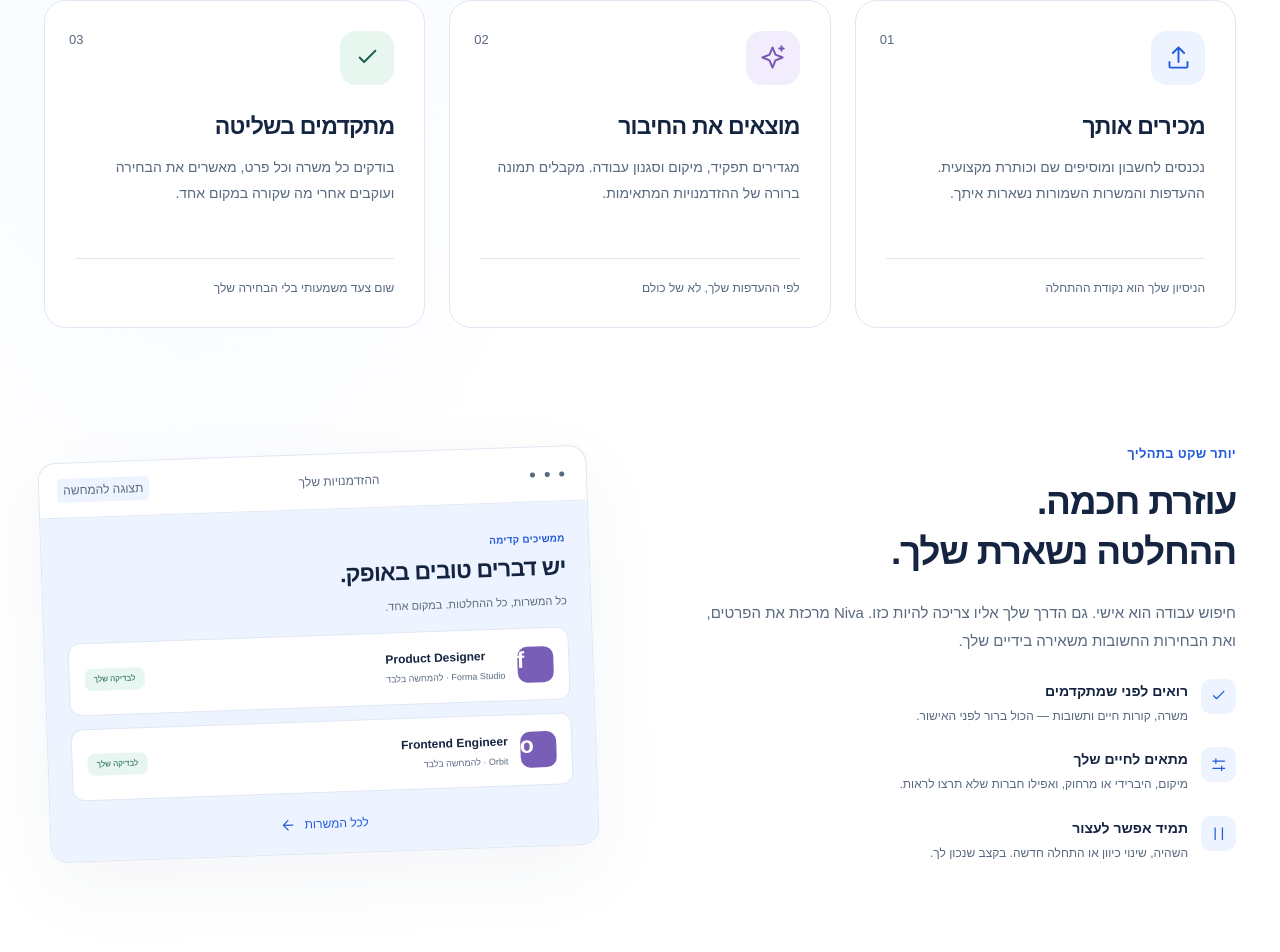
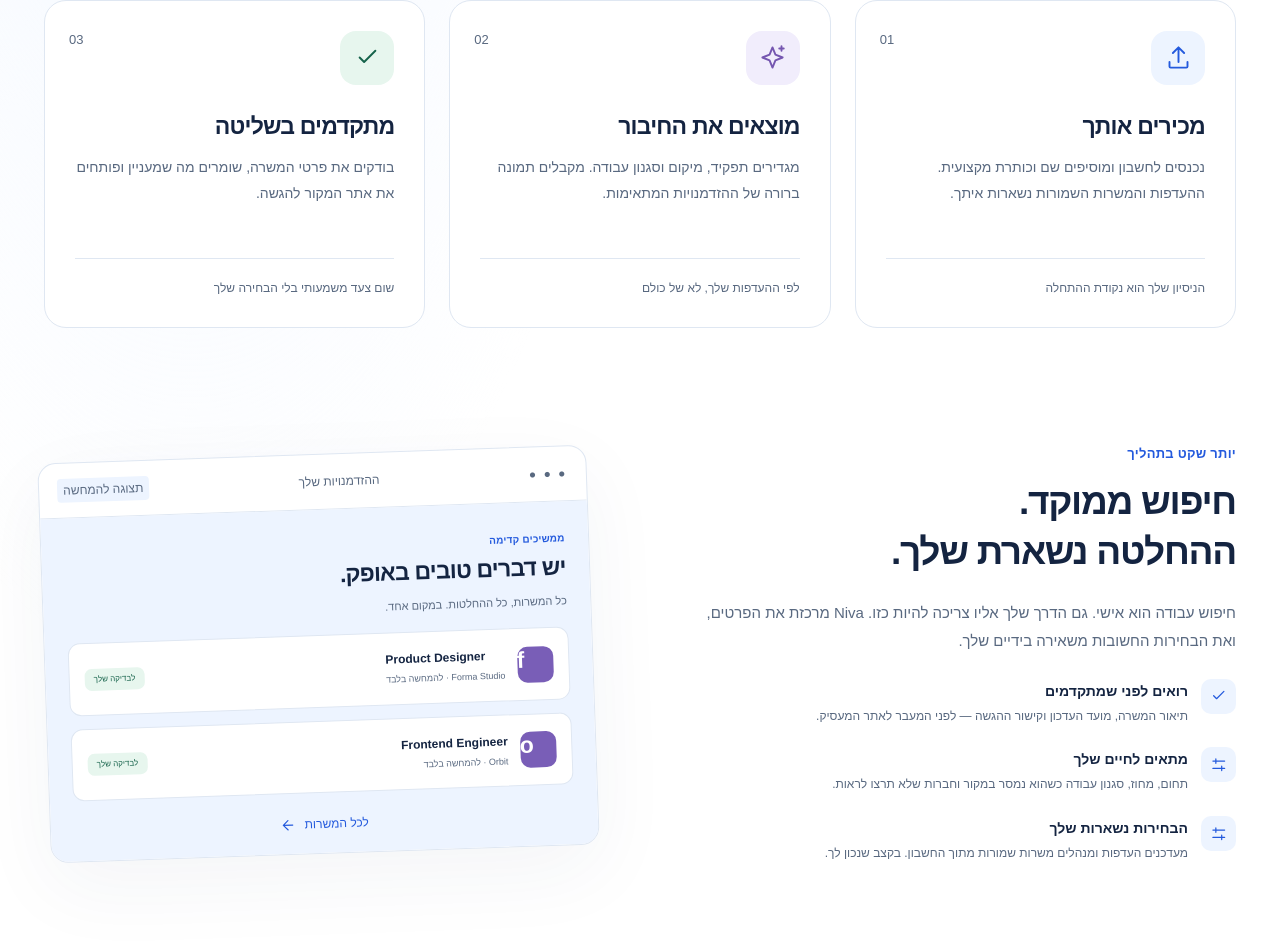
Before and after one commit to orKonijn/Niva-, an Angular app: page / in a window 1280 px wide. Shown: the part 1147-2099 px from the top of the page. Built offline with nearby package versions, Linux system fonts and the light colour scheme; no server answers.

Commit message:
Align landing-page descriptions with live job-search features

```diff
--- a/src/app/pages/home.html
+++ b/src/app/pages/home.html
@@ -70,7 +70,7 @@
         <div
           class="hero-reassurance mt-[22px] max-[901px]:flex-wrap max-[768px]:justify-center max-[768px]:mt-[20px]"
         >
-          <span><niva-icon name="check" /> כל הגשה באישור שלך</span
+          <span><niva-icon name="check" /> הגשה באתר המקור</span
           ><span><niva-icon name="check" /> הפרטים שלך בשליטתך</span>
         </div>
       </div>
@@ -184,7 +184,7 @@
             ><niva-icon name="check"
           /></span>
           <h3>מתקדמים בשליטה</h3>
-          <p>בודקים כל משרה וכל פרט, מאשרים את הבחירה ועוקבים אחרי מה שקורה במקום אחד.</p>
+          <p>בודקים את פרטי המשרה, שומרים מה שמעניין ופותחים את אתר המקור להגשה.</p>
           <span
             class="step-note block pt-[20px] text-[12px] text-muted max-[901px]:text-[12px] max-[768px]:text-[12px] max-[768px]:pt-[16px]"
             >שום צעד משמעותי בלי הבחירה שלך</span
@@ -234,7 +234,7 @@
             </div>
           }
           <a
-            routerLink="/app"
+            routerLink="/app/jobs"
             class="preview-bottom flex justify-center items-center gap-[9px] my-[22px_10px] text-[12px] text-brand"
             >לכל המשרות <niva-icon name="arrow"
           /></a>
@@ -244,7 +244,7 @@
         <span class="section-kicker block font-semibold text-brand tracking-[0.02em]"
           >יותר שקט בתהליך</span
         >
-        <h2>עוזרת חכמה.<br />ההחלטה נשארת שלך.</h2>
+        <h2>חיפוש ממוקד.<br />ההחלטה נשארת שלך.</h2>
         <p>
           חיפוש עבודה הוא אישי. גם הדרך שלך אליו צריכה להיות כזו. Niva מרכזת את הפרטים, ואת הבחירות
           החשובות משאירה בידיים שלך.
@@ -256,7 +256,7 @@
             /></span>
             <div>
               <strong>רואים לפני שמתקדמים</strong>
-              <p>משרה, קורות חיים ותשובות — הכול ברור לפני האישור.</p>
+              <p>תיאור המשרה, מועד העדכון וקישור ההגשה — לפני המעבר לאתר המעסיק.</p>
             </div>
           </li>
           <li>
@@ -265,16 +265,16 @@
             /></span>
             <div>
               <strong>מתאים לחיים שלך</strong>
-              <p>מיקום, היברידי או מרחוק, ואפילו חברות שלא תרצו לראות.</p>
+              <p>תחום, מחוז, סגנון עבודה כשהוא נמסר במקור וחברות שלא תרצו לראות.</p>
             </div>
           </li>
           <li>
             <span class="round-icon items-center justify-center shrink-[0]"
-              ><niva-icon name="pause"
+              ><niva-icon name="settings"
             /></span>
             <div>
-              <strong>תמיד אפשר לעצור</strong>
-              <p>השהיה, שינוי כיוון או התחלה חדשה. בקצב שנכון לך.</p>
+              <strong>הבחירות נשארות שלך</strong>
+              <p>מעדכנים העדפות ומנהלים משרות שמורות מתוך החשבון. בקצב שנכון לך.</p>
             </div>
           </li>
         </ul>
```
